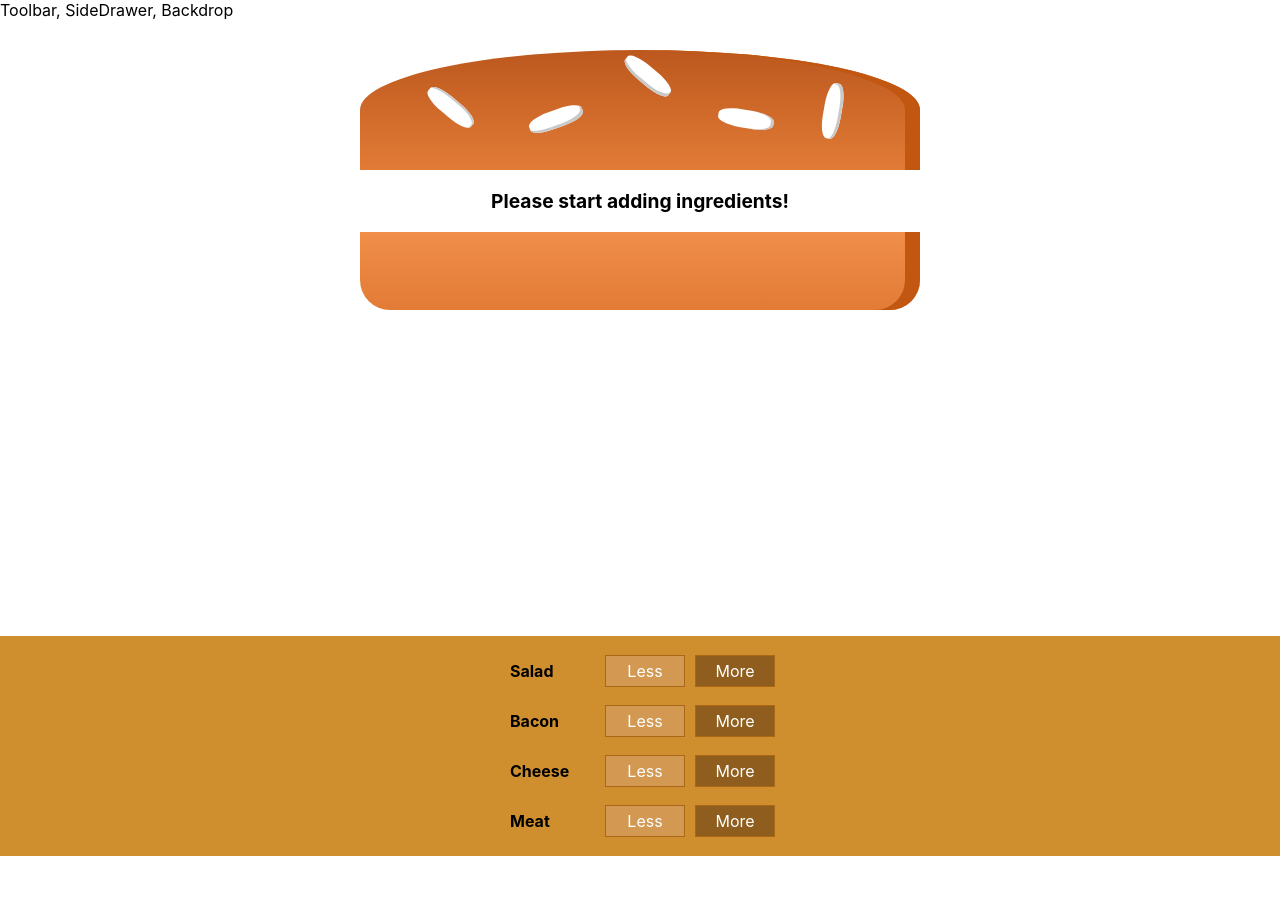
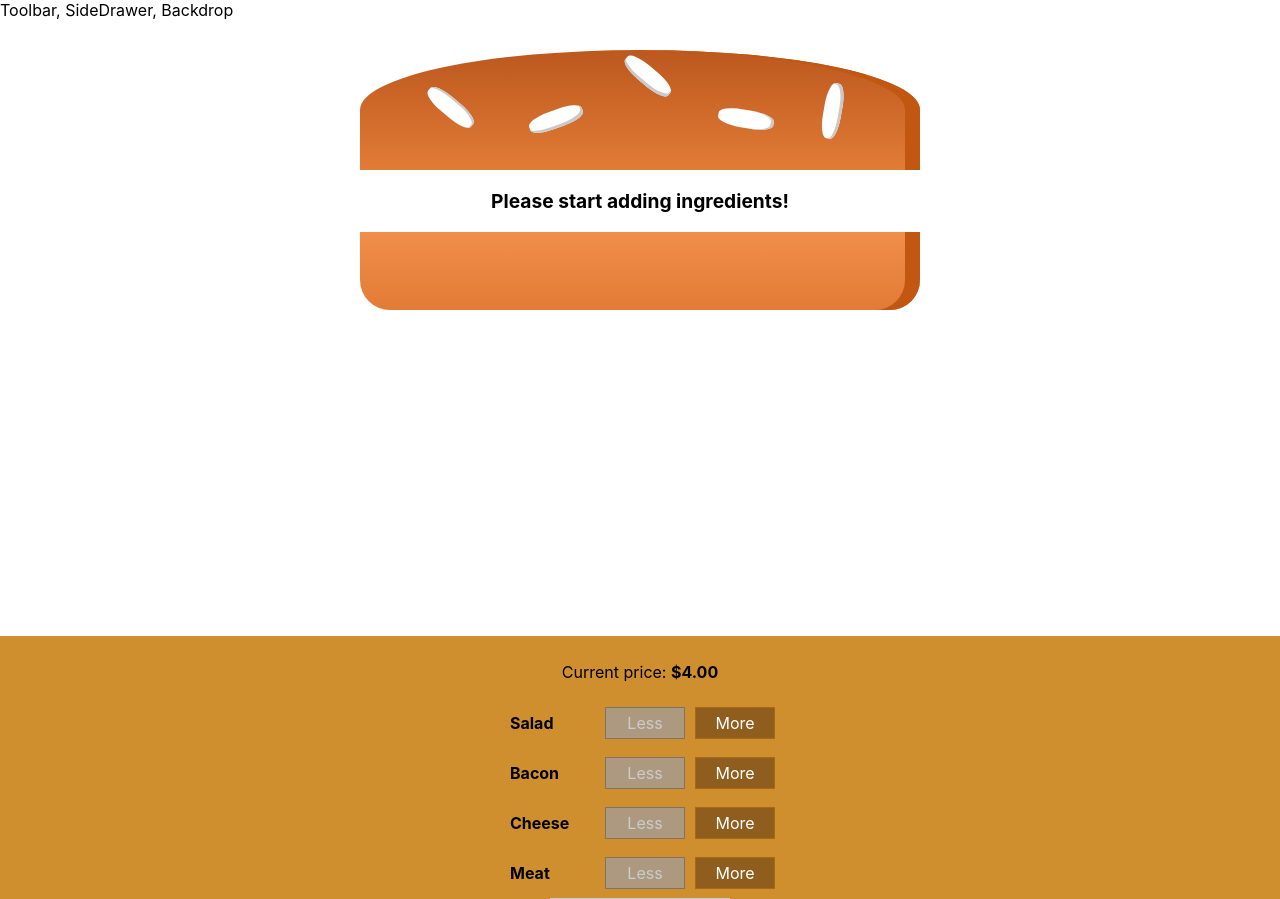
Before and after one commit to Jay-Topher/burger-builder, a React (Create React App) app: page / in a window 1280 px wide. Shown: the top 899 px of the page. Before the commit the page ends 856 px from the top, so only its background shows below. Built offline with nearby package versions, Linux system fonts and the light colour scheme.

Commit message:
created, styled and passed props to my order button

```diff
--- a/src/components/Burger/BuildControls/BuildControls.jsx
+++ b/src/components/Burger/BuildControls/BuildControls.jsx
@@ -1,6 +1,6 @@
 import React from "react";
-import classes from './BuildControls.module.css'
-import BuildControl from './BuildControl/BuildControl'
+import classes from "./BuildControls.module.css";
+import BuildControl from "./BuildControl/BuildControl";
 
 const controls = [
   { label: "Salad", type: "salad" },
@@ -12,12 +12,23 @@
 export default function BuildControls(props) {
   return (
     <div className={classes.BuildControls}>
+      <p>
+        Current price: <strong>${props.price.toFixed(2)}</strong>
+      </p>
       {controls.map(ctrl => {
-        return <BuildControl
-        label={ctrl.label}
-        key={ctrl.label}
-        added={() => props.ingredientAdded(ctrl.type)} />;
-      }) }
+        return (
+          <BuildControl
+            label={ctrl.label}
+            key={ctrl.label}
+            added={() => props.ingredientAdded(ctrl.type)}
+            removed={() => props.ingredientRemoved(ctrl.type)}
+            disabled={props.disabled[ctrl.type]}
+          />
+        );
+      })}
+      <button className={classes.OrderButton} disabled={!props.purchasable}>
+        ORDER NOW
+      </button>
     </div>
-  )
+  );
 }
--- a/src/components/Burger/BuildControls/BuildControls.module.css
+++ b/src/components/Burger/BuildControls/BuildControls.module.css
@@ -1,6 +1,6 @@
 .BuildControls {
   width: 100%;
-  background-color: #cf8f2e;
+  background-color: #CF8F2E;
   display: flex;
   flex-flow: column;
   align-items: center;
@@ -8,3 +8,44 @@
   margin: auto;
   padding: 10px 0;
 }
+
+.OrderButton {
+  background-color: #DAD735;
+  outline: none;
+  cursor: pointer;
+  border: 1px solid #966909;
+  color: #966909;
+  font-family: inherit;
+  font-size: 1.2em;
+  padding: 15px 30px;
+  box-shadow: 2px 2px 2px #966909;
+}
+
+.OrderButton:hover, .OrderButton:active {
+  background-color: #A0DB41;
+  border: 1px solid #966909;
+  color: #966909;
+}
+
+.OrderButton:disabled {
+  background-color: #C7C6C6;
+  cursor: not-allowed;
+  border: 1px solid #ccc;
+  color: #888888;
+}
+
+.OrderButton:not(:disabled) {
+  animation: enable 0.3s linear;
+}
+
+@keyframes enable {
+  0% {
+      transform: scale(1);
+  }
+  60% {
+      transform: scale(1.1);
+  }
+  100% {
+      transform: scale(1);
+  }
+}
```
